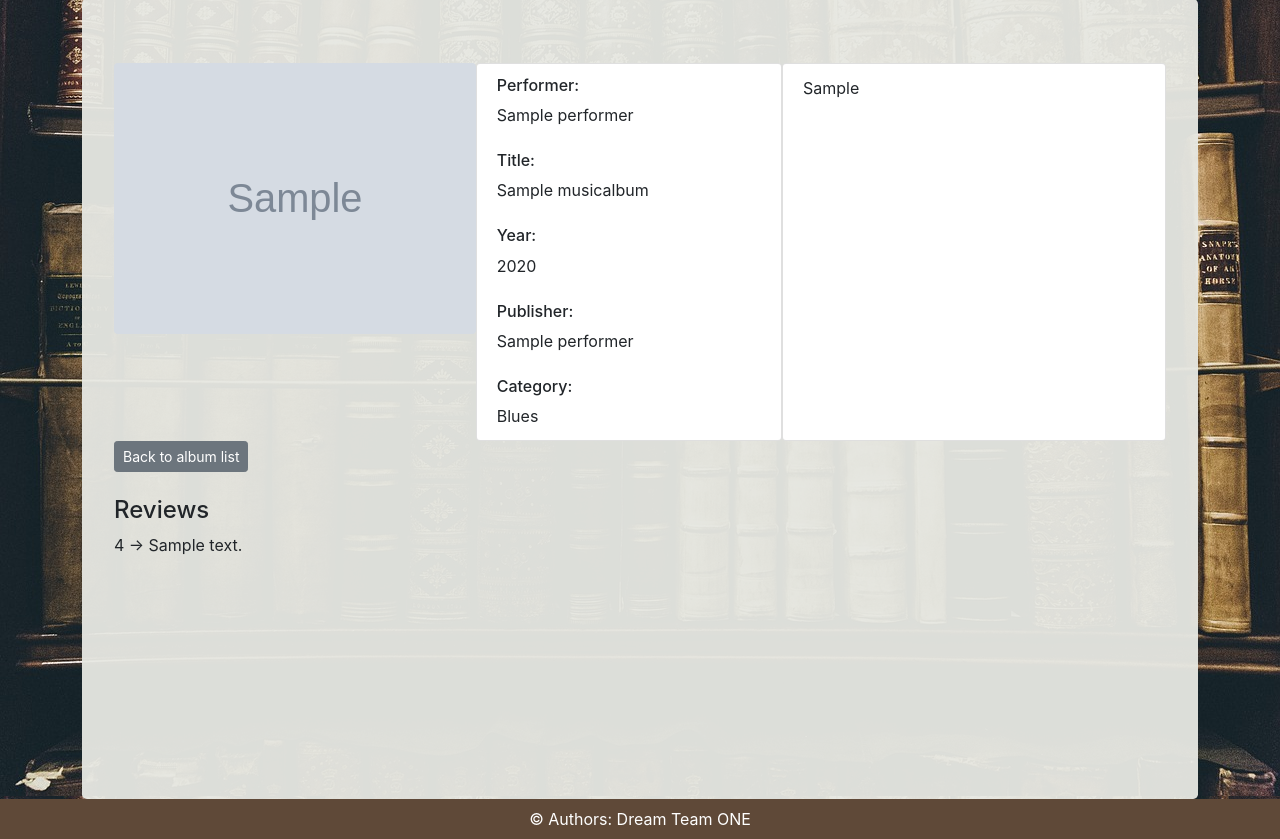
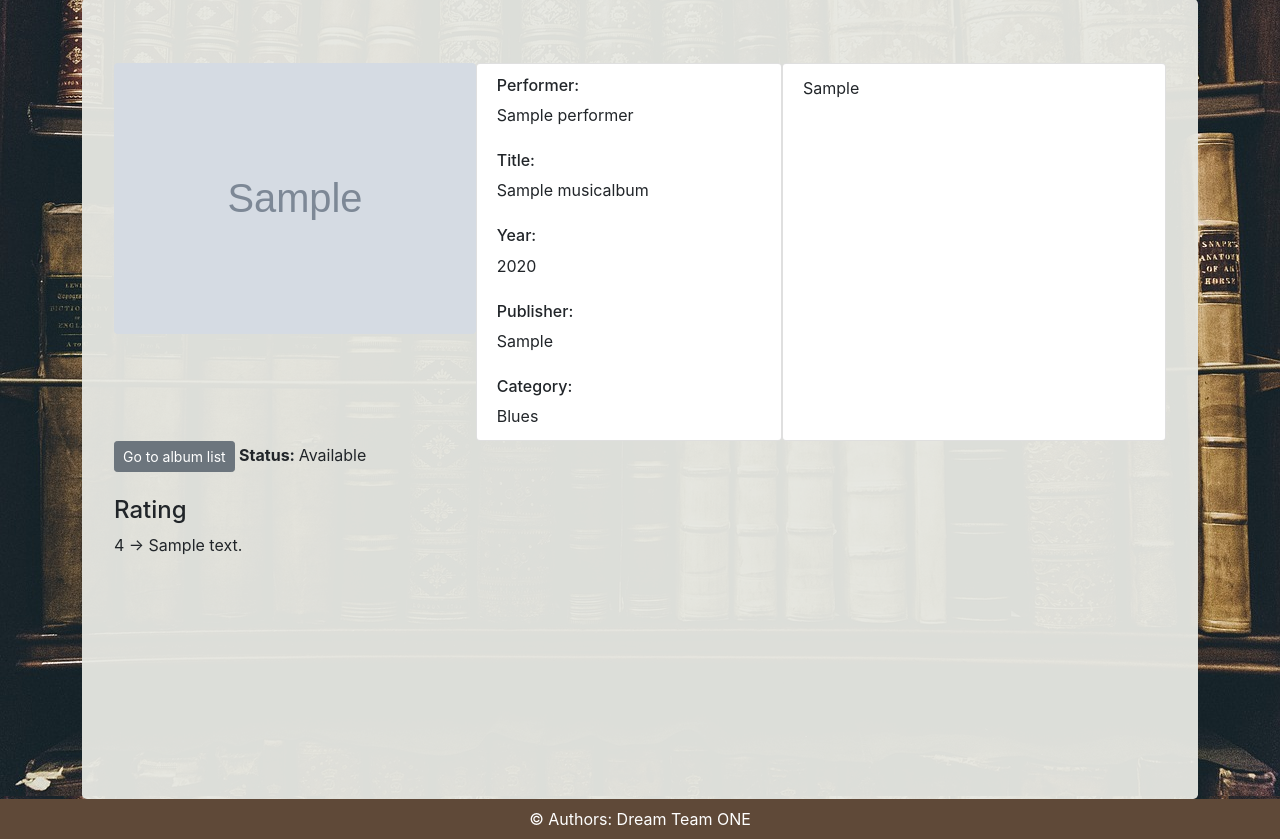
Before and after one commit to SDAgrupa1/house-library, a Django app: page /music/cds/1/ in a window 1280 px wide. Shown: the part 57-896 px from the top of the page. Run offline with Django 3.2, Linux system fonts and the light colour scheme; tables that the repository leaves empty hold one stand-in row (values such as "Sample post"); grey boxes marked "Sample" are stand-in pictures; some libraries are stand-ins or nearby versions.

Commit message:
Add CD status

```diff
--- a/music_collection/music/templates/cd-details.html
+++ b/music_collection/music/templates/cd-details.html
@@ -24,7 +24,7 @@
                 <li class="list-group-item">
                     <h6>Year:</h6>{{ cds.year }}</li>
                 <li class="list-group-item">
-                    <h6>Publisher:</h6>{{ cds.performer }}</li>
+                    <h6>Publisher:</h6>{{ cds.publisher }}</li>
                 <li class="list-group-item">
                     <h6>Category:</h6>{{ cds.category_models }}</li>
             </ul>
@@ -35,7 +35,7 @@
         </div>
     </div>
 
-    <div>
+    <div style="align-text:row">
         {% if user.is_authenticated %}
             <a href="{% url 'music-urls:edit' cds.id %}">
                 <button type="button" class="btn btn-info btn-sm">Edit album</button>
@@ -44,15 +44,14 @@
                 <button type="button" class="btn btn-danger btn-sm">Delete album</button>
             </a>
         {% endif %}
-        <a href="{%url 'music-urls:list-of-cds' %}">
-        <button type="button" class="btn btn-secondary btn-sm">Back to album list</button></a>
-
-    </div>
+        {% include 'redirect-album-list.html' %}
+        <b>Status: </b>{{ cds.availability }}
+        </div>
 </section>
 <br>
 <section>
     <div>
-        <h4>Reviews</h4>
+        <h4>Rating</h4>
         {% if ratings|length == 0 %}
             <p>No ratings</p>
             <br>
```
